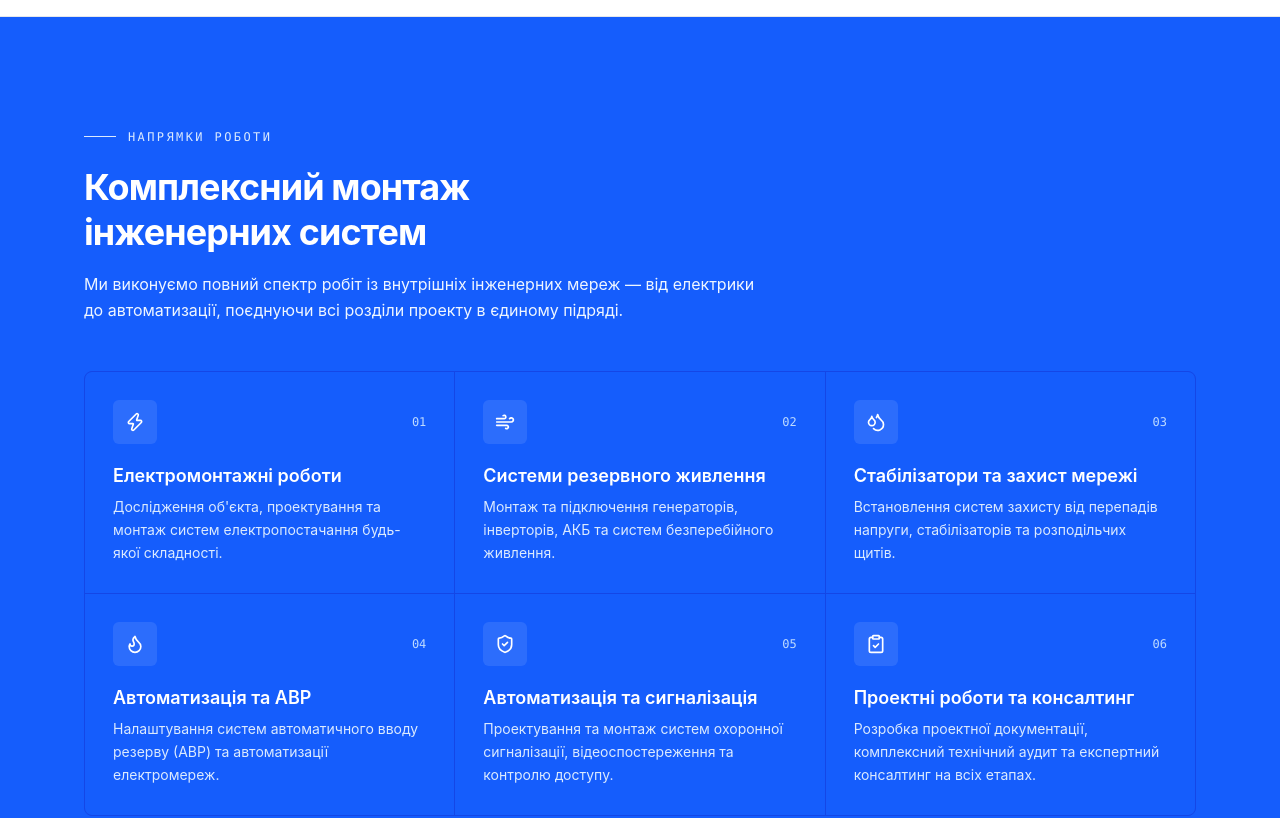
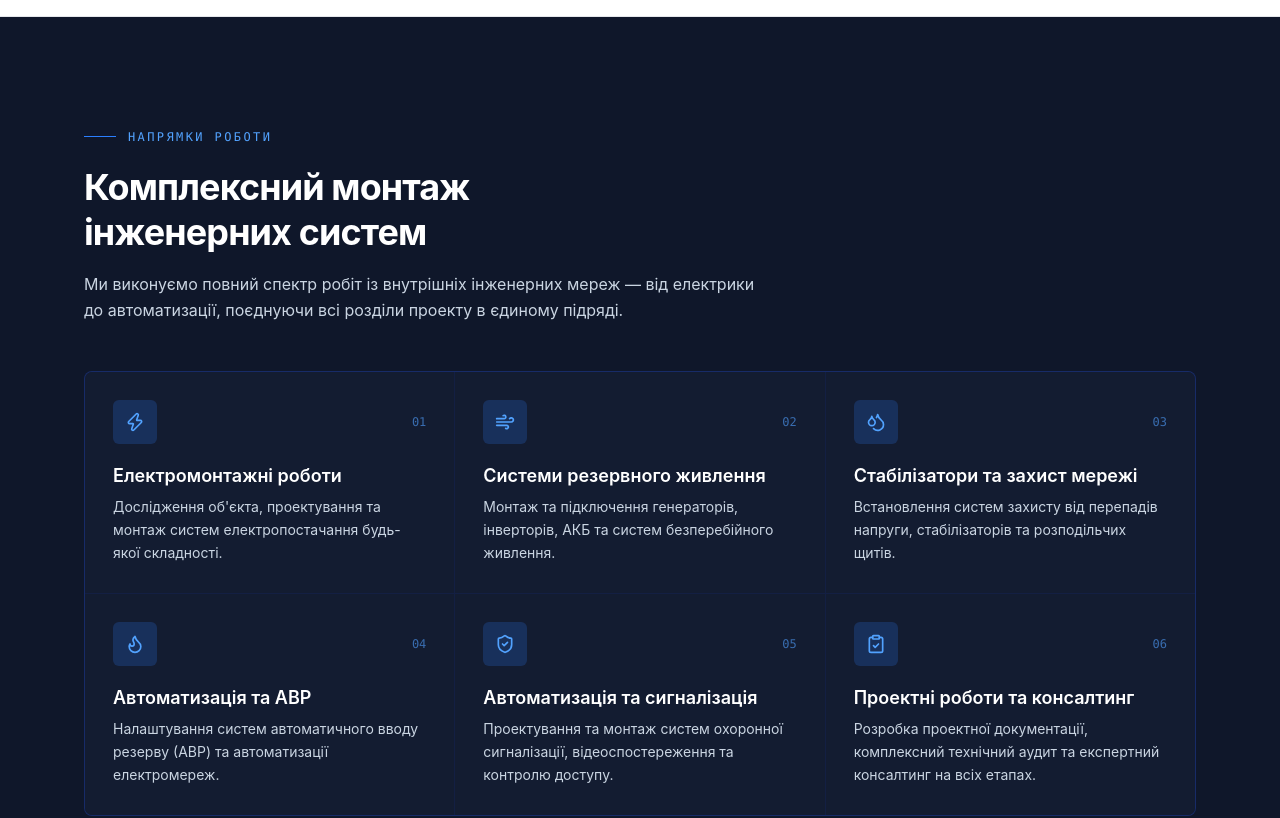
Before and after one commit to leshabilo2013-cloud/comen-website, a Next.js app: page / in a window 1280 px wide. Shown: the part 1480-2298 px from the top of the page. Built offline with nearby package versions, Linux system fonts and the light colour scheme.

Commit message:
Refactor DirectionsSection styles and colors
Updated the background color and text styles in the DirectionsSection component for improved aesthetics and readability.

```diff
--- a/components/directions-section.tsx
+++ b/components/directions-section.tsx
@@ -42,31 +42,29 @@ const DIRECTIONS = [
 
 export function DirectionsSection() {
   return (
-    // Тепер фон всієї секції синій
-    <section id="directions" className="scroll-mt-20 border-b border-blue-700 bg-blue-600 py-20 text-white md:py-28">
+    // Глубокий темно-синий цвет фона секции
+    <section id="directions" className="scroll-mt-20 border-b border-blue-950 bg-[#0f172a] py-20 text-white md:py-28">
       <div className="mx-auto max-w-6xl px-5">
         <Reveal className="max-w-2xl">
-          {/* Текст над заголовком білий/світло-блакитний */}
-          <div className="flex items-center gap-3 font-mono text-xs uppercase tracking-[0.2em] text-blue-100">
-            <span className="h-px w-8 bg-blue-100" aria-hidden="true" />
+          <div className="flex items-center gap-3 font-mono text-xs uppercase tracking-[0.2em] text-blue-400">
+            <span className="h-px w-8 bg-blue-500" aria-hidden="true" />
             Напрямки роботи
           </div>
-          {/* Заголовок і опис повністю білі */}
           <h2 className="mt-5 font-display text-3xl font-bold leading-tight tracking-tight text-white md:text-4xl text-balance">
             Комплексний монтаж інженерних систем
           </h2>
-          <p className="mt-4 text-base leading-relaxed text-blue-50 text-pretty">
+          <p className="mt-4 text-base leading-relaxed text-slate-300 text-pretty">
             Ми виконуємо повний спектр робіт із внутрішніх інженерних мереж — від електрики до автоматизації, поєднуючи всі розділи проекту в єдиному підряді.
           </p>
         </Reveal>
 
-        <div className="mt-12 grid gap-px overflow-hidden rounded-lg border border-blue-700 bg-blue-700 sm:grid-cols-2 lg:grid-cols-3">
+        <div className="mt-12 grid gap-px overflow-hidden rounded-lg border border-blue-900/50 bg-blue-950/60 sm:grid-cols-2 lg:grid-cols-3">
           {DIRECTIONS.map((d, i) => {
             const Icon = d.icon
             return (
               <Reveal key={d.id} delay={i * 80} className="flex">
                 <article
-                  className="group relative flex w-full flex-col p-7 transition-[background-color,box-shadow] duration-300 bg-blue-600 text-white hover:bg-blue-500 hover:shadow-lg"
+                  className="group relative flex w-full flex-col p-7 transition-[background-color,box-shadow] duration-300 bg-[#131c31] text-white hover:bg-[#1a2642] hover:shadow-xl"
                 >
                   <span
                     className="absolute inset-x-0 bottom-0 h-0.5 origin-left scale-x-0 bg-yellow-400 transition-transform duration-300 group-hover:scale-x-100"
@@ -74,12 +72,12 @@ export function DirectionsSection() {
                   />
                   <div className="flex items-center justify-between">
                     <span
-                      className="flex h-11 w-11 items-center justify-center rounded-md transition-transform duration-300 group-hover:scale-110 bg-white/10 text-white"
+                      className="flex h-11 w-11 items-center justify-center rounded-md transition-transform duration-300 group-hover:scale-110 bg-blue-500/20 text-blue-400"
                     >
                       <Icon className="h-5 w-5" aria-hidden="true" />
                     </span>
                     <span
-                      className="font-mono text-xs text-blue-200"
+                      className="font-mono text-xs text-blue-400/60"
                     >
                       {d.id}
                     </span>
@@ -88,7 +86,7 @@ export function DirectionsSection() {
                     {d.title}
                   </h3>
                   <p
-                    className="mt-2 text-sm leading-relaxed text-blue-100"
+                    className="mt-2 text-sm leading-relaxed text-slate-300"
                   >
                     {d.desc}
                   </p>
```
